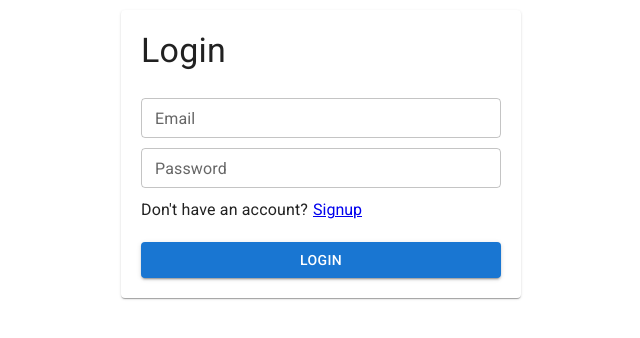
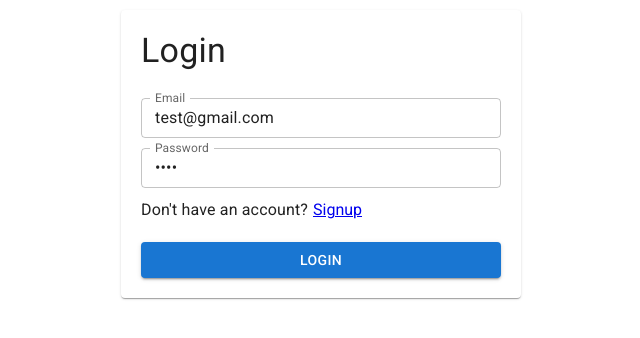
Before and after one commit to Kaushald4/stcokwiz, a React (Create React App) app: page /login in a window 1280 px wide. Shown: the top 338 px of the page, without its empty margins (319-959 px from the left). Built offline with nearby package versions, Linux system fonts and the light colour scheme; no server answers.

Commit message:
Adding default email, password in login form

```diff
--- a/src/Auth/Login.tsx
+++ b/src/Auth/Login.tsx
@@ -15,7 +15,10 @@ const Login = () => {
         handleSubmit,
         formState: { errors, isSubmitting },
         setError,
-    } = useForm<TLogin>({ resolver: zodResolver(LoginSchema) });
+    } = useForm<TLogin>({
+        resolver: zodResolver(LoginSchema),
+        defaultValues: { email: "test@gmail.com", password: "1234" },
+    });
 
     const navigate = useNavigate();
 
--- a/src/Auth/SignupForm.tsx
+++ b/src/Auth/SignupForm.tsx
@@ -47,6 +47,7 @@ const SignupForm = ({
                             error={errors.password?.message ? true : false}
                             helperText={errors.password?.message}
                             sx={{ width: "100%" }}
+                            type="password"
                         />
                         <TextField
                             label="Confirm Password"
@@ -57,6 +58,7 @@ const SignupForm = ({
                                 errors.confirmPassword?.message ? true : false
                             }
                             sx={{ width: "100%" }}
+                            type="password"
                         />
                         <Box
                             sx={{
```
